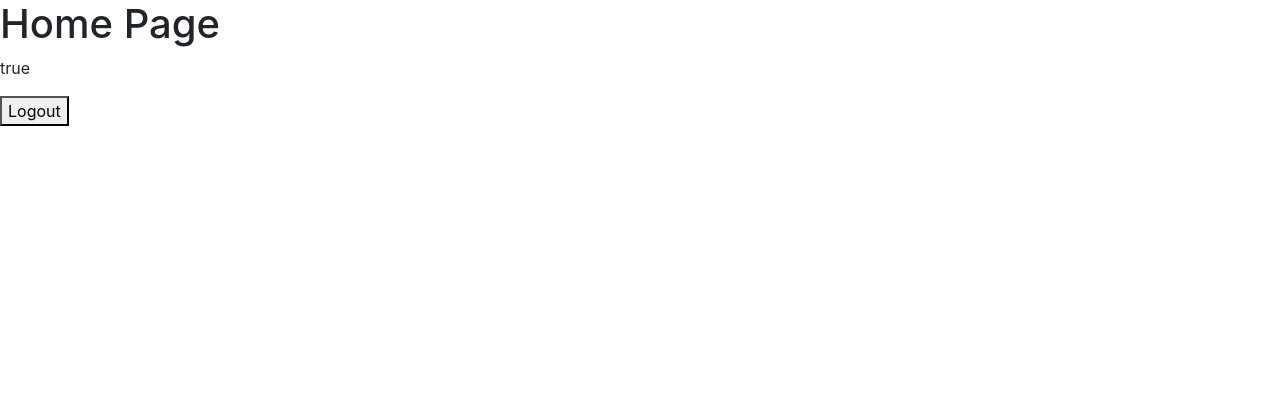
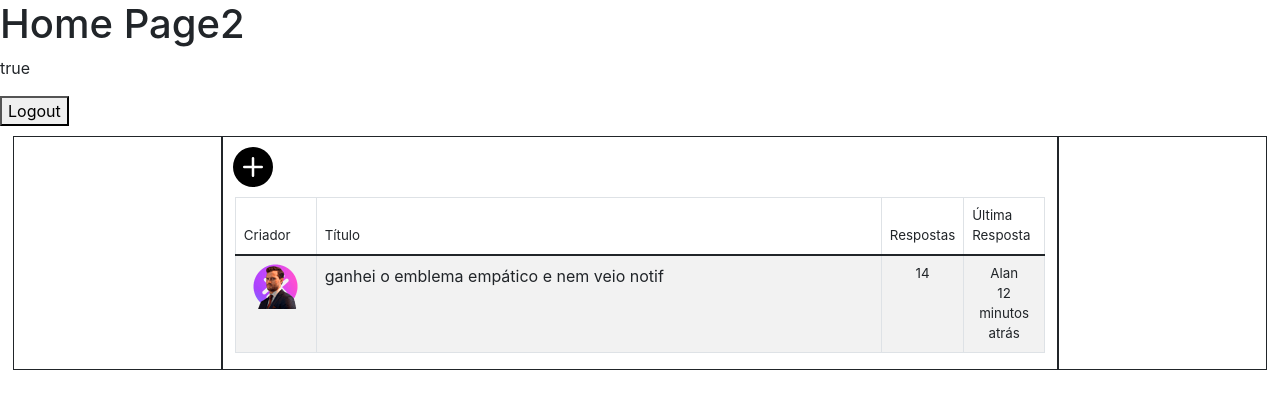
Before and after one commit to JeffersonRodrigues7/Animex, a React (Create React App) app in the folder front/: page / in a window 1280 px wide. Shown: the top 408 px of the page. Built offline with nearby package versions, Linux system fonts and the light colour scheme; sample sign-in values are in the browser's storage.

Commit message:
topics-front

```diff
--- a/front/package.json
+++ b/front/package.json
@@ -13,6 +13,7 @@
         "@types/react": "^18.0.9",
         "@types/react-bootstrap": "^0.32.29",
         "@types/react-dom": "^18.0.5",
+        "@types/react-icons": "^3.0.0",
         "@types/react-router-dom": "^5.3.3",
         "@types/yup": "^0.29.14",
         "axios": "^0.27.2",
@@ -23,6 +24,7 @@
         "react-bootstrap": "^2.4.0",
         "react-bootstrap-formik": "^1.7.2",
         "react-dom": "^18.1.0",
+        "react-icons": "^4.4.0",
         "react-router-dom": "^6.3.0",
         "react-scripts": "5.0.1",
         "typescript": "^4.7.2",
--- /dev/null
+++ b/front/src/pages/HomePage/components/NewTopic.tsx
@@ -0,0 +1,47 @@
+import { useState } from "react";
+import { Button, Modal, Form } from "react-bootstrap";
+import { BsPlusCircleFill } from "react-icons/bs";
+import "./topicsStyles.css";
+
+const NewTopic = () => {
+    const [show, setShow] = useState(false);
+
+    const handleClose = () => setShow(false);
+    const handleShow = () => setShow(true);
+
+    return (
+        <>
+            <Button id="new_topic_button" className="px-0 py-0 shadow-none" variant="link" onClick={handleShow}>
+                <BsPlusCircleFill size={40} id="new_topic_icon" />
+            </Button>
+
+            <Modal id="new_topic_modal" size="xl" show={show} onHide={handleClose}>
+                <Modal.Header closeButton>
+                    <Modal.Title>Novo Tópico</Modal.Title>
+                </Modal.Header>
+                <Modal.Body>
+                    <Form>
+                        <Form.Group className="mb-3" controlId="new_topic_modal_title">
+                            <Form.Label>Título</Form.Label>
+                            <Form.Control type="title" autoFocus />
+                        </Form.Group>
+                        <Form.Group className="mb-3" controlId="new_topic_modal_text">
+                            <Form.Label>Conteúdo</Form.Label>
+                            <Form.Control as="textarea" rows={6} />
+                        </Form.Group>
+                    </Form>
+                </Modal.Body>
+                <Modal.Footer>
+                    <Button variant="secondary" onClick={handleClose}>
+                        Cancelar
+                    </Button>
+                    <Button variant="primary" onClick={handleClose}>
+                        Criar
+                    </Button>
+                </Modal.Footer>
+            </Modal>
+        </>
+    );
+};
+
+export default NewTopic;
--- /dev/null
+++ b/front/src/pages/HomePage/components/Topics.tsx
@@ -0,0 +1,36 @@
+import { useContext } from "react";
+import { Container, Row, Col } from "react-bootstrap";
+import { BsPlusCircleFill } from "react-icons/bs";
+import { AuthContext } from "../../../contexts/contextAuth";
+import TopicsTable from "./TopicsTable";
+import NewTopic from "./NewTopic";
+import "./topicsStyles.css";
+
+const Topics = () => {
+    const { logout, authenticated } = useContext(AuthContext);
+
+    const handleLogout = () => {
+        if (logout) {
+            logout();
+        }
+    };
+
+    return (
+        <>
+            <Container id="container_topics">
+                <Row className="justify-content-md-center">
+                    <Col className="container_column d-none d-sm-block" xxl="2" lg="2" sm="1"></Col>
+                    <Col className="container_column" xxl="8" lg="8" sm="10" xs="12">
+                        <Row>
+                            <NewTopic />
+                        </Row>
+                        <TopicsTable />
+                    </Col>
+                    <Col className="container_column d-none d-sm-block" xxl="2" lg="2" sm="1"></Col>
+                </Row>
+            </Container>
+        </>
+    );
+};
+
+export default Topics;
--- /dev/null
+++ b/front/src/pages/HomePage/components/TopicsTable.tsx
@@ -0,0 +1,46 @@
+import { Table, Image } from "react-bootstrap";
+import teste from "./teste.png";
+import "./topicsStyles.css";
+
+const TopicsTable = () => {
+    return (
+        <Table responsive striped bordered hover id="topics_table">
+            <thead>
+                <tr>
+                    <th className="table_text_header d-none d-sm-table-cell" style={{ width: "10.00%" }}>
+                        Criador
+                    </th>
+                    <th className="table_text_header" style={{ width: "70.00%" }}>
+                        Título
+                    </th>
+                    <th className="table_text_header d-none d-sm-table-cell" style={{ width: "10.00%" }}>
+                        Respostas
+                    </th>
+                    <th className="table_text_header d-none d-sm-table-cell" style={{ width: "10.00%" }}>
+                        Última Resposta
+                    </th>
+                </tr>
+            </thead>
+            <tbody id="topics_table_body">
+                <tr>
+                    <td className="table_text_body d-none d-sm-table-cell" style={{ width: "10.00%" }}>
+                        <Image src={teste} alt="..." />
+                    </td>
+                    <td className="table_text_body_title" style={{ width: "70.00%" }}>
+                        <div>ganhei o emblema empático e nem veio notif</div>
+                        <div className="post_mobile_extra_information d-block d-sm-none">Criador por: Fulano | Respostas: 15 | Último post por: Ciclano 15 minutos atrás</div>
+                    </td>
+                    <td className="table_text_body d-none d-sm-table-cell" style={{ width: "10.00%" }}>
+                        14
+                    </td>
+                    <td className="table_text_body d-none d-sm-table-cell" style={{ width: "10.00%" }}>
+                        <div>Alan</div>
+                        <div>12 minutos atrás</div>
+                    </td>
+                </tr>
+            </tbody>
+        </Table>
+    );
+};
+
+export default TopicsTable;
--- /dev/null
+++ b/front/src/pages/HomePage/components/topicsStyles.css
@@ -0,0 +1,61 @@
+#container_topics {
+    max-width: 98%;
+    margin-top: 10px;
+}
+
+.container_column {
+    border: solid;
+    border-width: 1px;
+}
+
+#topics_header {
+    padding: 10px;
+    border: solid;
+    border-width: 1px;
+}
+
+#new_topic_button {
+    margin: 10px 0px 0px 10px;
+    color: black;
+    background-color: white;
+    border: 0px;
+}
+
+#new_topic_button * {
+    border-radius: 0 !important;
+}
+
+#new_topic_icon,
+#new_topic_button {
+    width: auto;
+}
+
+#topics_table {
+    margin-top: 10px;
+}
+
+.topic {
+    padding: 10px 10px 10px 10px;
+    border: solid;
+    border-width: 1px;
+}
+
+.table_text_header {
+    font-size: smaller;
+    font-weight: 400;
+}
+
+.table_text_body,
+.table_text_body_title {
+    font-size: medium;
+}
+
+.table_text_body {
+    text-align: center;
+    font-size: smaller;
+    font-weight: 400;
+}
+
+.post_mobile_extra_information {
+    font-size: x-small;
+}
--- a/front/src/pages/HomePage/homeIndex.tsx
+++ b/front/src/pages/HomePage/homeIndex.tsx
@@ -1,5 +1,6 @@
 import { useContext } from "react";
 import { AuthContext } from "../../contexts/contextAuth";
+import Topics from "./components/Topics";
 
 const HomePage = () => {
     const { logout, authenticated } = useContext(AuthContext);
@@ -12,9 +13,11 @@ const HomePage = () => {
 
     return (
         <>
-            <h1>Home Page</h1>
+            <h1>Home Page2</h1>
             <p>{String(authenticated)}</p>
             <button onClick={handleLogout}>Logout</button>
+
+            <Topics />
         </>
     );
 };
```
Also changed, not shown: front/src/pages/HomePage/components/teste.png (added), front/src/pages/HomePage/homeIndexStyles.css (added), 1 other file (tests, documents, lock files or other folders).
